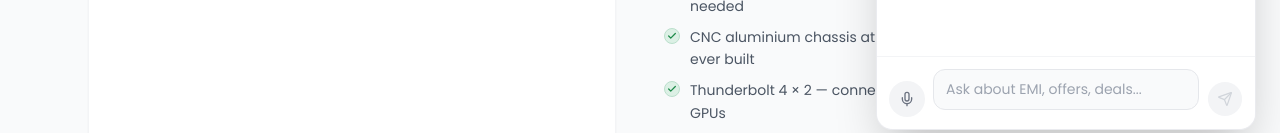
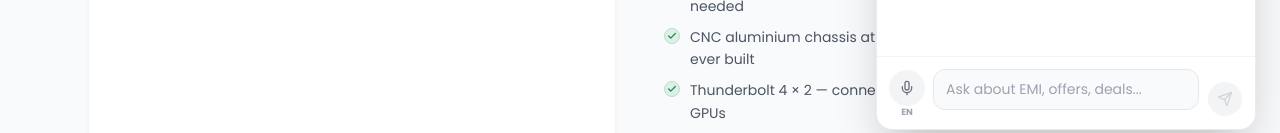
Before and after one commit to ashutosh887/NeverLose, a Next.js app in the folder frontend/: page / in a window 1280 px wide. Both pictures are taken after a click on the button "See options". Shown: the part 646-779 px from the top of the page. Built offline with nearby package versions, Linux system fonts and the light colour scheme; no server answers.

Commit message:
feat: improve language detection

```diff
--- a/frontend/components/chat/ChatInput.tsx
+++ b/frontend/components/chat/ChatInput.tsx
@@ -45,7 +45,10 @@ export function ChatInput({
 
   const handleVoiceTranscript = (text: string) => {
     setValue(text);
-    setTimeout(() => onSend(text), 80);
+    setTimeout(() => {
+      onSend(text);
+      setValue("");
+    }, 80);
   };
 
   const canSend = value.trim().length > 0 && !disabled;
--- a/frontend/components/chat/VoiceButton.tsx
+++ b/frontend/components/chat/VoiceButton.tsx
@@ -1,4 +1,5 @@
 "use client";
+import { useState } from "react";
 import { Mic, MicOff } from "lucide-react";
 import { motion } from "framer-motion";
 import { useVoiceInput } from "@/hooks/useVoiceInput";
@@ -9,25 +10,28 @@ interface VoiceButtonProps {
 }
 
 export function VoiceButton({ onTranscript }: VoiceButtonProps) {
+  const [lang, setLang] = useState<"en-IN" | "hi-IN">("en-IN");
+
   const { isListening, isSupported, start, stop } = useVoiceInput({
     onResult: onTranscript,
+    lang,
   });
 
   if (!isSupported) return null;
 
   return (
+    <div className="flex flex-col items-center gap-0.5 flex-shrink-0">
       <button
         type="button"
         onClick={isListening ? stop : start}
-      title={isListening ? "Stop recording" : "Voice input (Hindi/English)"}
+        title={isListening ? "Stop recording" : `Voice input (${lang === "en-IN" ? "English" : "Hindi"})`}
         className={cn(
-        "relative w-9 h-9 rounded-full flex items-center justify-center flex-shrink-0 transition-all",
+          "relative w-9 h-9 rounded-full flex items-center justify-center transition-all",
           isListening
             ? "bg-red-100 text-red-600 shadow-md shadow-red-100"
             : "bg-gray-100 text-gray-500 hover:bg-gray-200 hover:text-gray-600"
         )}
       >
-      {/* Pulse ring when listening */}
         {isListening && (
           <>
             <motion.span
@@ -42,12 +46,23 @@ export function VoiceButton({ onTranscript }: VoiceButtonProps) {
             />
           </>
         )}
-
         {isListening ? (
           <MicOff className="w-4 h-4 relative z-10" />
         ) : (
           <Mic className="w-4 h-4 relative z-10" />
         )}
       </button>
+
+      {/* Language toggle — tap to switch EN ↔ हि */}
+      <button
+        type="button"
+        disabled={isListening}
+        onClick={() => setLang((l) => (l === "en-IN" ? "hi-IN" : "en-IN"))}
+        className="text-[9px] font-bold leading-none text-gray-400 hover:text-pine-500 disabled:opacity-40 transition-colors"
+        title="Toggle voice language"
+      >
+        {lang === "en-IN" ? "EN" : "हि"}
+      </button>
+    </div>
   );
 }
--- a/frontend/hooks/useVoiceInput.ts
+++ b/frontend/hooks/useVoiceInput.ts
@@ -9,7 +9,7 @@ interface UseVoiceInputOptions {
 
 export function useVoiceInput({
   onResult,
-  lang = "hi-IN",
+  lang = "en-IN",
 }: UseVoiceInputOptions) {
   const [isListening, setIsListening] = useState(false);
   const [isSupported, setIsSupported] = useState(true);
@@ -28,11 +28,9 @@ export function useVoiceInput({
 
     // eslint-disable-next-line @typescript-eslint/no-explicit-any
     const recognition: any = new SpeechRecognitionImpl();
-    recognition.lang =
-      (navigator.language || "").startsWith("hi") ? "hi-IN" :
-      (navigator.language || "").startsWith("ta") ? "ta-IN" :
-      (navigator.language || "").startsWith("te") ? "te-IN" :
-      lang;
+    // Use explicitly passed lang (e.g. toggled by user); never auto-override from navigator.language
+    // because browser locale rarely matches what the user wants to speak in a demo.
+    recognition.lang = lang;
     recognition.interimResults = false;
     recognition.maxAlternatives = 1;
 
```
Also changed, not shown: 1 other file (tests, documents, lock files or other folders). Lines whose indentation alone changed are shown as unchanged.
